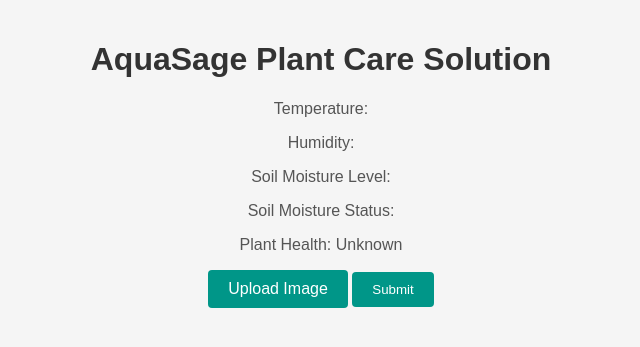
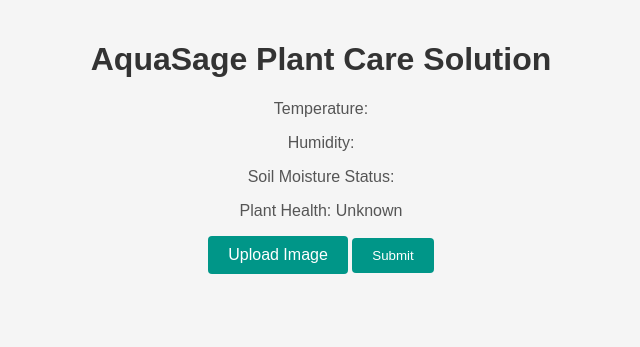
Before and after one commit to zeel-912/AquaSage-Plant-Care, a Flask app: page / in a window 1280 px wide. Shown: the top 347 px of the page, without its empty margins (319-959 px from the left). Run offline with Flask 3, Linux system fonts and the light colour scheme; data that the repository does not hold is empty.

Commit message:
Update index.html

```diff
--- a/templates/index.html
+++ b/templates/index.html
@@ -51,7 +51,6 @@
     <h1>{{ title }}</h1>
     <p>Temperature: <span id="temperature"></span></p>
     <p>Humidity: <span id="humidity"></span></p>
-    <p>Soil Moisture Level: <span id="soilMoistureLevel"></span></p>
     <p>Soil Moisture Status: <span id="soilMoistureStatus"></span></p>
     <p>Plant Health: <span id="plantHealth">{{ plant_health }}</span></p>
 
@@ -75,7 +74,6 @@
                 // Update HTML content with fetched sensor data
                 document.getElementById('temperature').innerText = data.DHT_11.Temperature;
                 document.getElementById('humidity').innerText = data.DHT_11.Humidity;
-                document.getElementById('soilMoistureLevel').innerText = data.SoilMoisture.MoistureLevel;
                 document.getElementById('soilMoistureStatus').innerText = data.SoilMoisture.MoistureStatus;
             })
             .catch(error => console.error('Error:', error));
```
